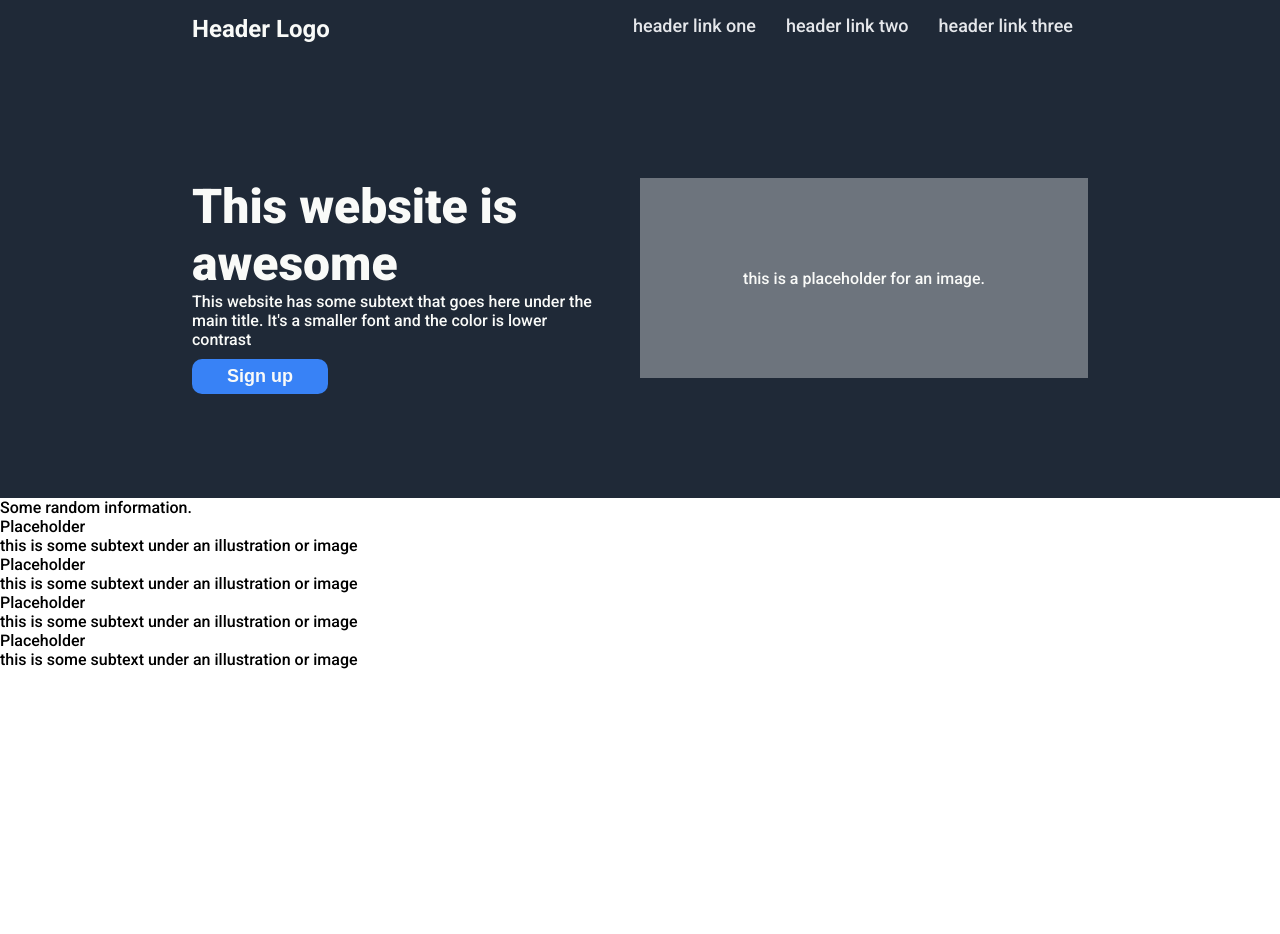
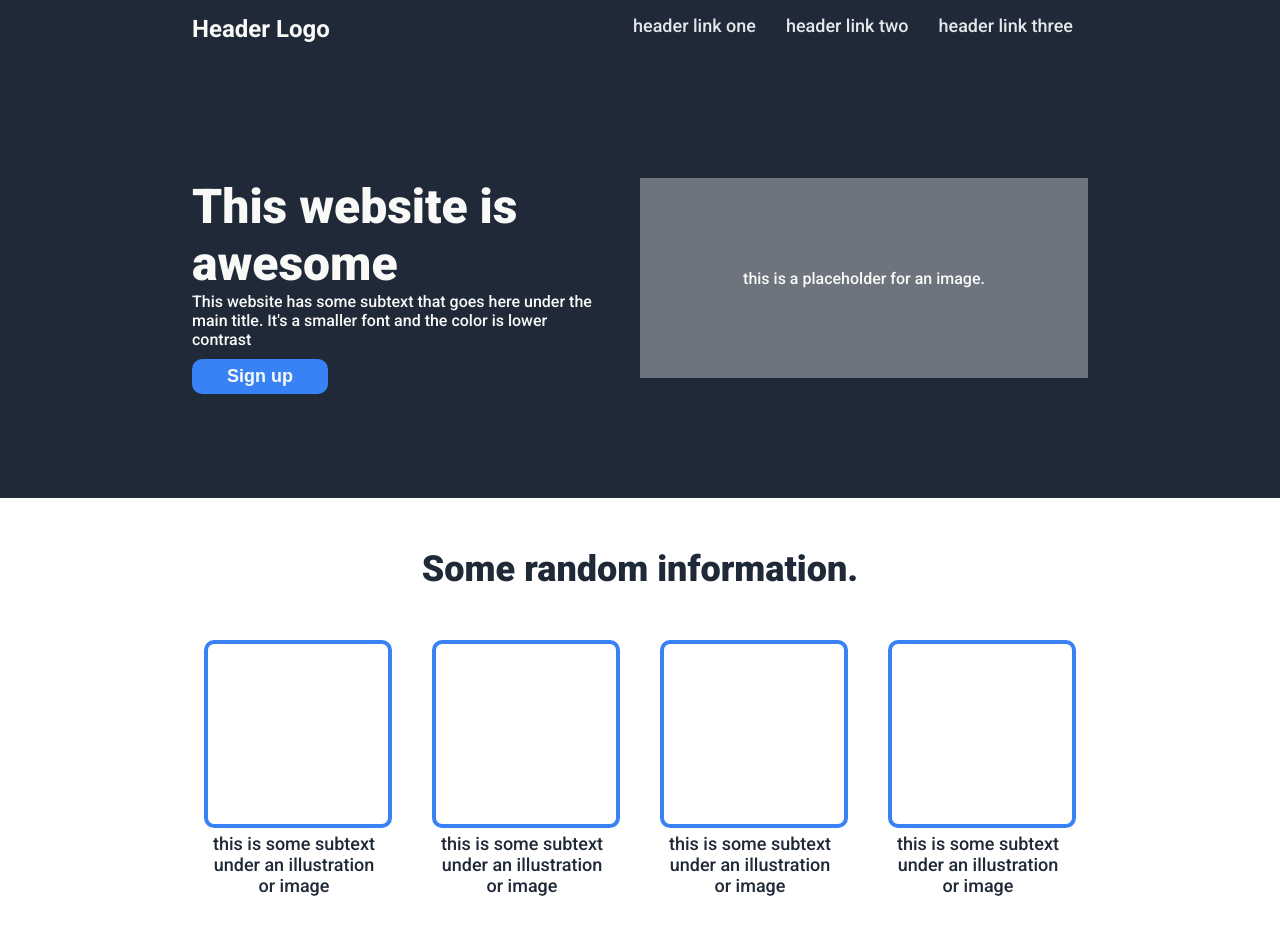
Before and after one commit to rafaelsmorais/odin-landing, a plain HTML site: page index.html in a window 1280 px wide. Before the commit the page ends 800 px from the top, so only its background shows below. Drawn offline with Linux system fonts and the light colour scheme.

Commit message:
Info section styling.

```diff
--- a/index.html
+++ b/index.html
@@ -37,22 +37,20 @@
       <div class="info-title">Some random information.</div>
       <div class="info-boxes">
         <div class="box">
-          <div class="img-box">Placeholder</div>
+          <div class="img-box"></div>
           <div class="subtext">this is some subtext under an illustration or image</div>
         </div>
         <div class="box">
-          <div class="img-box">Placeholder</div>
+          <div class="img-box"></div>
           <div class="subtext">this is some subtext under an illustration or image</div>
         </div>
         <div class="box">
-          <div class="img-box">Placeholder</div>
+          <div class="img-box"></div>
           <div class="subtext">this is some subtext under an illustration or image</div>
         </div>
         <div class="box">
-          <div class="img-box">Placeholder</div>
+          <div class="img-box"></div>
           <div class="subtext">this is some subtext under an illustration or image</div>
         </div>
   </body>
-
-
 </html>
--- a/style.css
+++ b/style.css
@@ -82,3 +82,40 @@ li {
     border-radius: 10px;
     border: none;
 }
+
+.info {
+    padding: 0 15%;
+}
+
+.info-title {
+    color: #1F2937;
+    text-align: center;
+    font-size: 36px;
+    font-weight: 900;
+    margin: 50px 0;
+}
+
+.info-boxes {
+    display: flex;
+    justify-content: center;
+    margin-bottom: 140px;
+}
+
+.box {
+    padding: 0 20px;
+}
+
+.img-box {
+    border: 4px solid #3882F6;
+    border-radius: 10px;
+    height: 180px;
+    width: 180px;
+}
+
+.subtext {
+    color: #1F2937;
+    width: 180px;
+    text-align: center;
+    font-size: 18px;
+    padding-top: 5px;
+}
```
